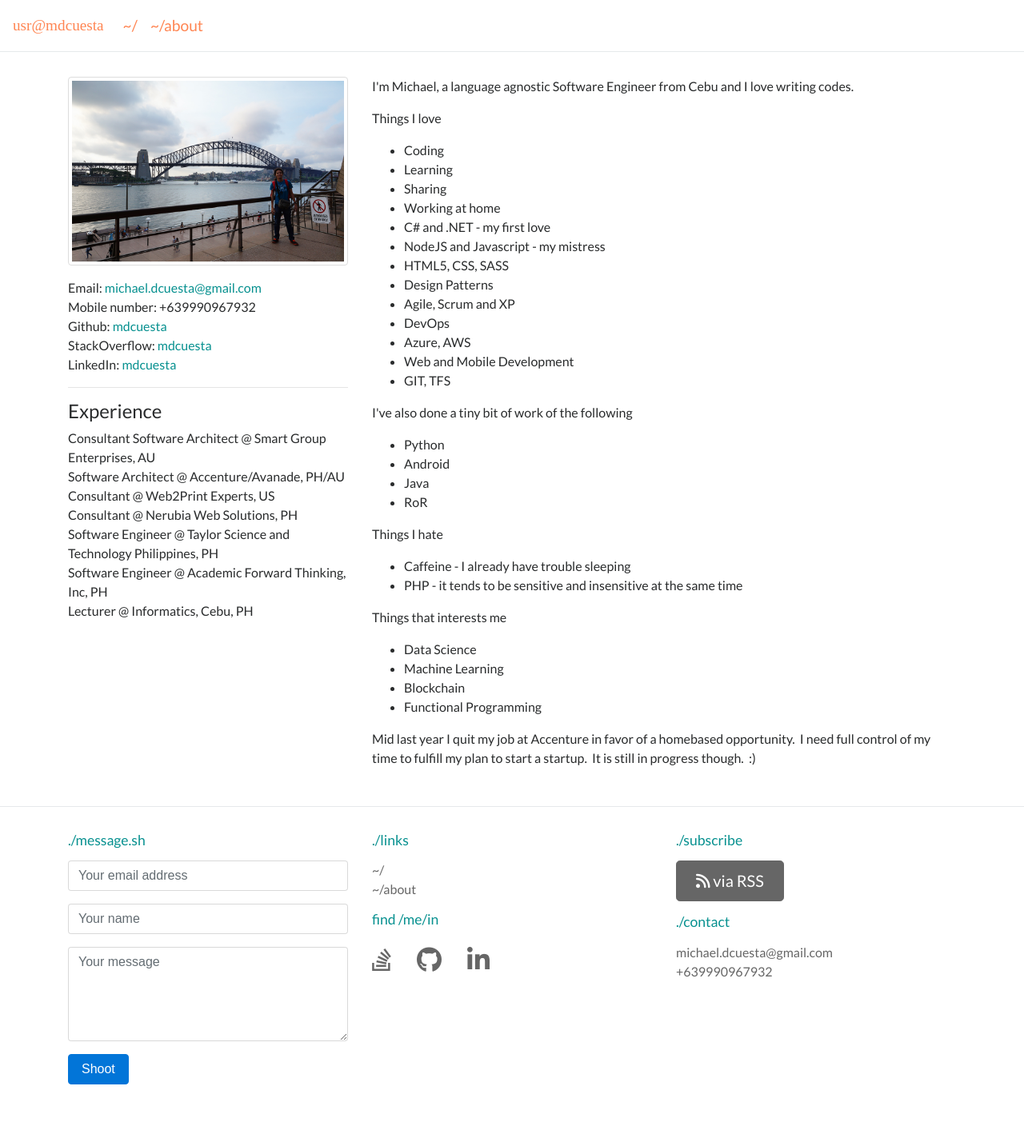
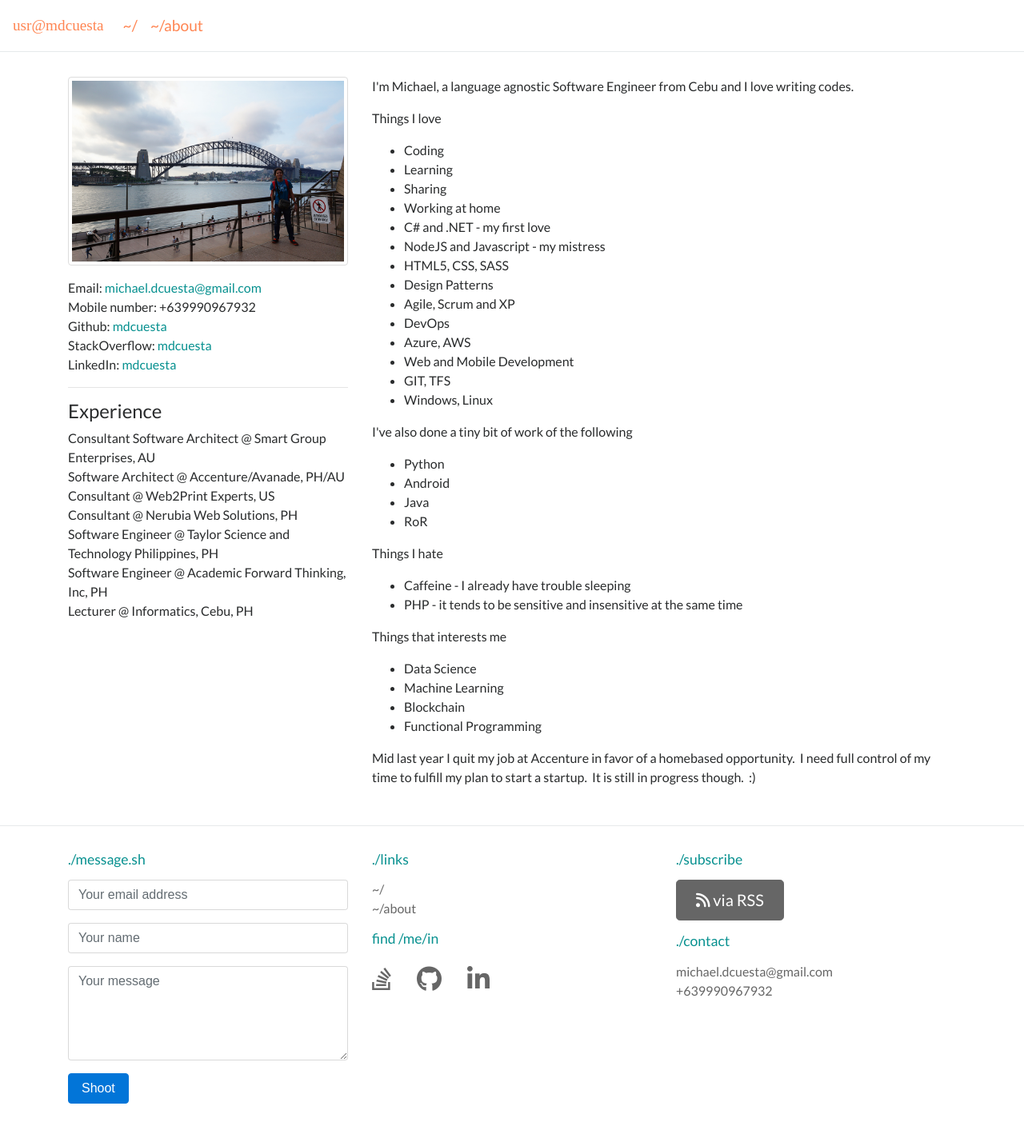
Before and after one commit to mdcuesta/mdcuesta, a Jekyll site: the page built from about.html, in a window 1280 px wide. Shown: the whole page at 80% size. Built offline with Jekyll 4.4.1, drawn with Linux system fonts in a browser that asks for light colours; nearby versions of some CDN libraries; some web fonts are replaced; before the commit the page ends 1404 px from its top, so only the background shows below that.

Commit message:
Update about.html

```diff
--- a/about.html
+++ b/about.html
@@ -61,6 +61,7 @@ layout: default
           <li>Azure, AWS</li>
           <li>Web and Mobile Development</li>
           <li>GIT, TFS</li>
+          <li>Windows, Linux</li>
         </ul>
         <p>I've also done a tiny bit of work of the following</p>
         <ul>
```
